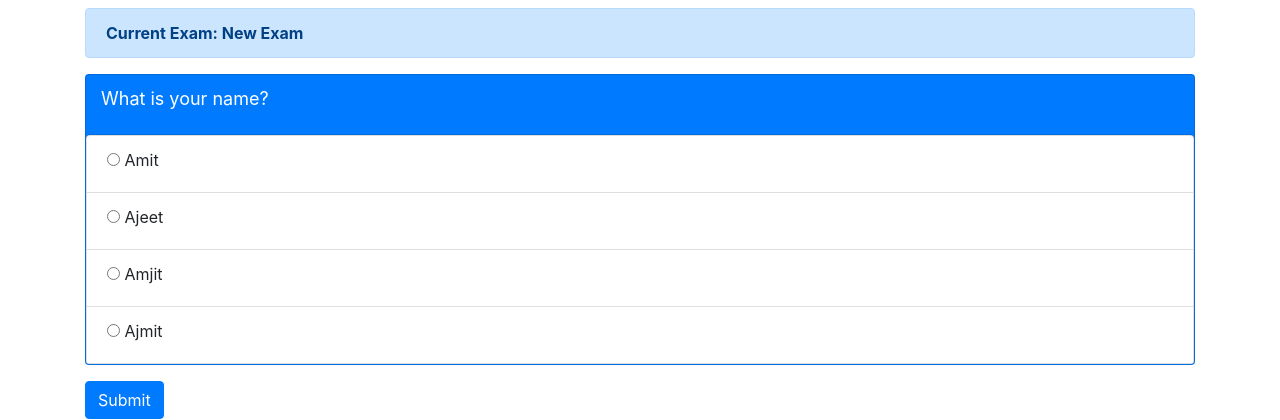
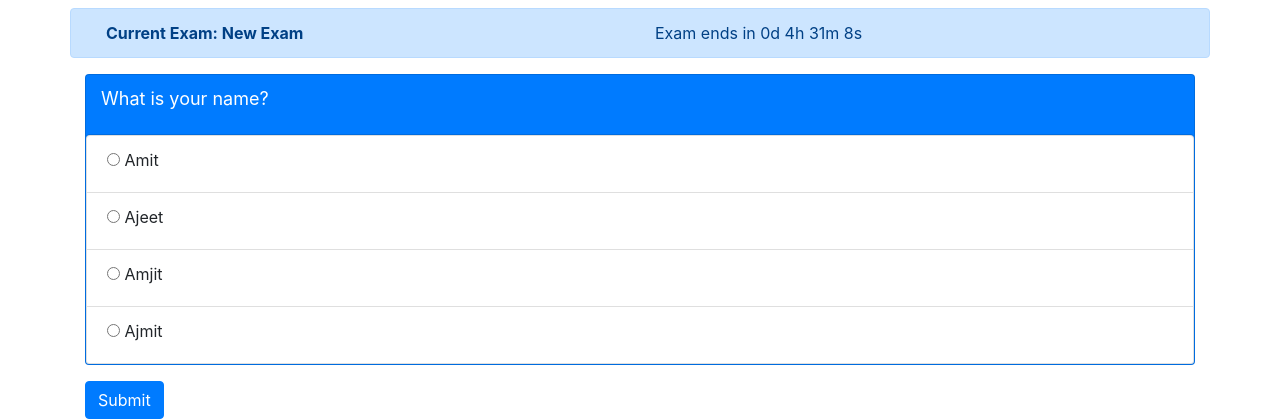
Before and after one commit to ajeetkharel/mcqsite, a Django app: template home/templates/home/index.html in a window 1280 px wide. Shown: the part 56-476 px from the top of the page. Run offline with Django 3.2, Linux system fonts and the light colour scheme; the template is opened without the code that fills it: values that come from a table or form of the project are taken from there, others are empty; a user stored in the database is signed in; data comes from the database, SQL or seed files in the repository; both versions use the stored data as it was after the commit; some libraries are stand-ins or nearby versions.

Commit message:
Add timer to exam

```diff
--- a/home/templates/home/index.html
+++ b/home/templates/home/index.html
@@ -3,8 +3,40 @@
 {% load index %}
 <div class="container">
     {% if Exam %}
-        <div class="alert alert-primary">
-            <strong>Current Exam: {{ Exam.title }}</strong>
+        <div class="row alert alert-primary">
+            <div class="col">
+                <strong>Current Exam: {{ Exam.title }}</strong>
+            </div>
+            <div class="col ml-auto justify-content-end" id="demo"></div>
+            <script>
+                var countDownDate = Date.parse("{{Exam.end_date|date:'d-m-Y H:m:s'}}");
+                console.log("{{Exam.end_date|date:'d-m-Y H:m:s'}}");
+                // Update the count down every 1 second
+                var x = setInterval(function() {
+
+                // Get today's date and time
+                var now = new Date().getTime();
+
+                // Find the distance between now and the count down date
+                var distance = countDownDate - now;
+
+                // Time calculations for days, hours, minutes and seconds
+                var days = Math.floor(distance / (1000 * 60 * 60 * 24));
+                var hours = Math.floor((distance % (1000 * 60 * 60 * 24)) / (1000 * 60 * 60));
+                var minutes = Math.floor((distance % (1000 * 60 * 60)) / (1000 * 60));
+                var seconds = Math.floor((distance % (1000 * 60)) / 1000);
+
+                // Output the result in an element with id="demo"
+                document.getElementById("demo").innerHTML = "Exam ends in " + days + "d " + hours + "h "
+                + minutes + "m " + seconds + "s ";
+
+                // If the count down is over, write some text
+                if (distance < 0) {
+                clearInterval(x);
+                window.location.reload(false);
+                }
+                }, 1000);
+            </script>
         </div>
         <form action="" method="post">
             {% csrf_token %}
```
Also changed, not shown: db.sqlite3.
